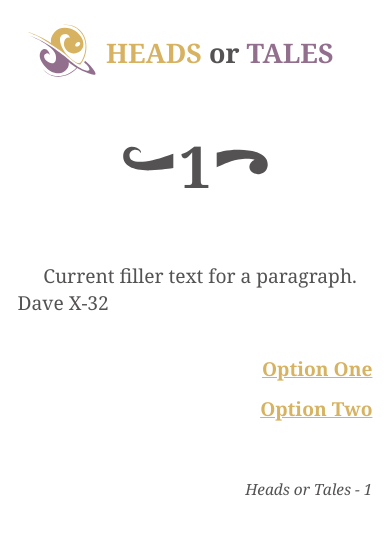
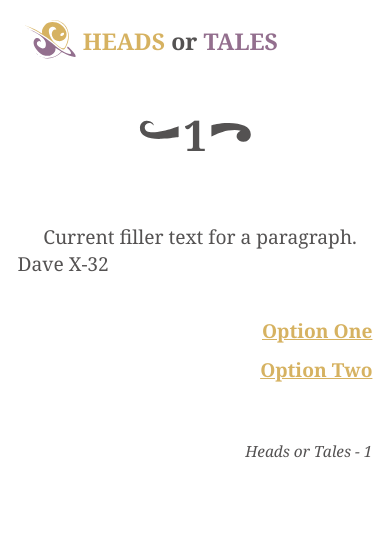
Before and after one commit to stoddard-david/heads-or-tales, a plain HTML site: page pages/page1.html in a window 390 px wide. Drawn offline with Linux system fonts and the light colour scheme; a web font is replaced by a local one.

Commit message:
Responsive CSS
Set the page to be more responsive to different sizes.

```diff
--- a/css/main.css
+++ b/css/main.css
@@ -34,8 +34,15 @@ h1,h2,h3 {
 }
 
 h1 {
+   font-size: 2.2rem;
+   line-height: 2.4rem;
+}
+
+@media only screen and (min-width: 550px) {
+  h1 {
      font-size: 3rem;
      line-height: 3.2rem;
+  }
 }
 
 h2 {
@@ -129,8 +136,15 @@ a:active {
 }
 
 .pageHeader img{
+  height: 1.4rem;
+  padding-bottom: .4rem;
+}
+
+@media only screen and (min-width: 550px) {
+  .pageHeader img{
     height: 1.8rem;
     padding-bottom: .6rem;
+  }
 }
 
 .homeLink {
@@ -140,7 +154,13 @@ a:active {
   text-decoration: none;
   align-items: center;
   padding: 0;
+  font-size: 1.2rem;
+}
+
+@media only screen and (min-width: 600px) {
+  .homeLink {
     font-size: 1.4rem;
+  }
 }
 
 .homeLink:link, .homeLink:visited, .homeLink:hover, .homeLink:focus , .homeLink:active {
@@ -185,6 +205,13 @@ a:active {
 }
 
 #smallLogo {
+  width: 3rem;
+  margin: .2rem .2rem;
+}
+
+@media only screen and (min-width: 600px) {
+  #smallLogo {
     width: 4rem;
     margin: .3rem .3rem;
   }
+}
```
Lines whose indentation alone changed are shown as unchanged.
